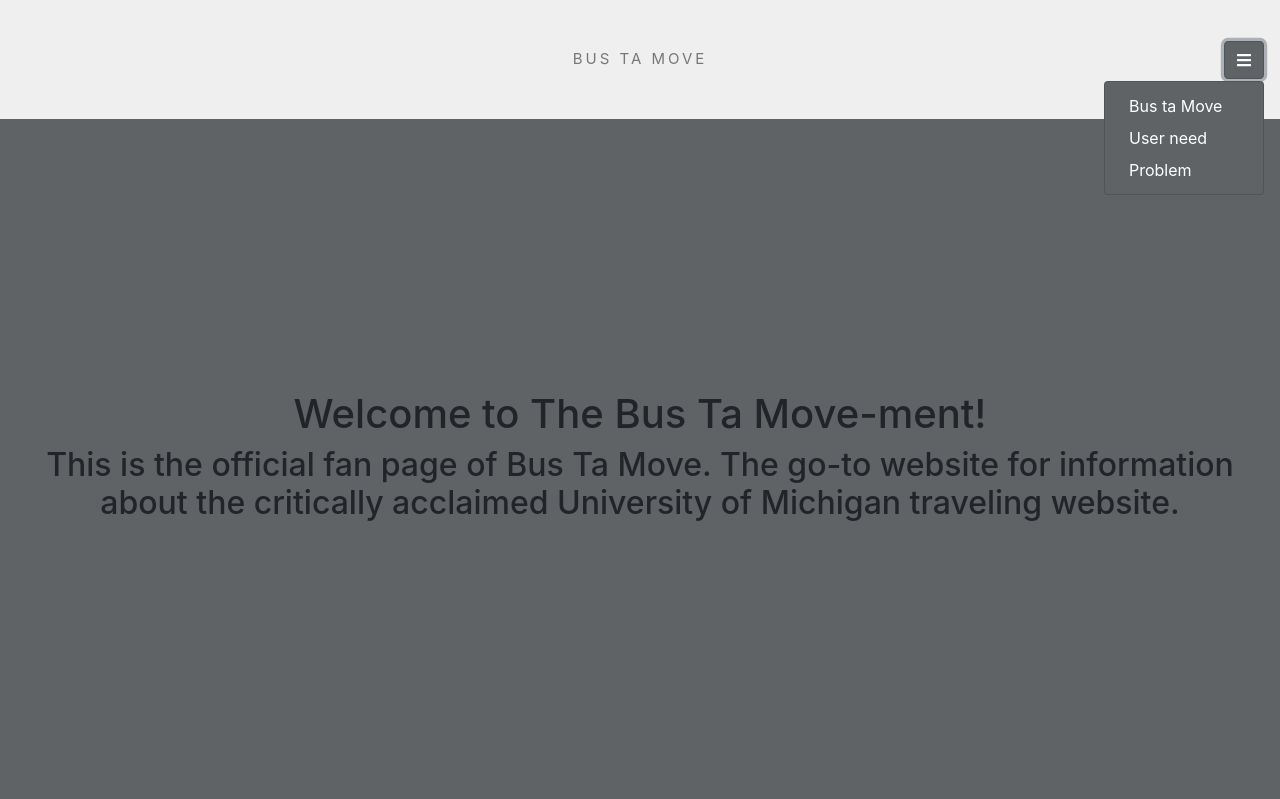
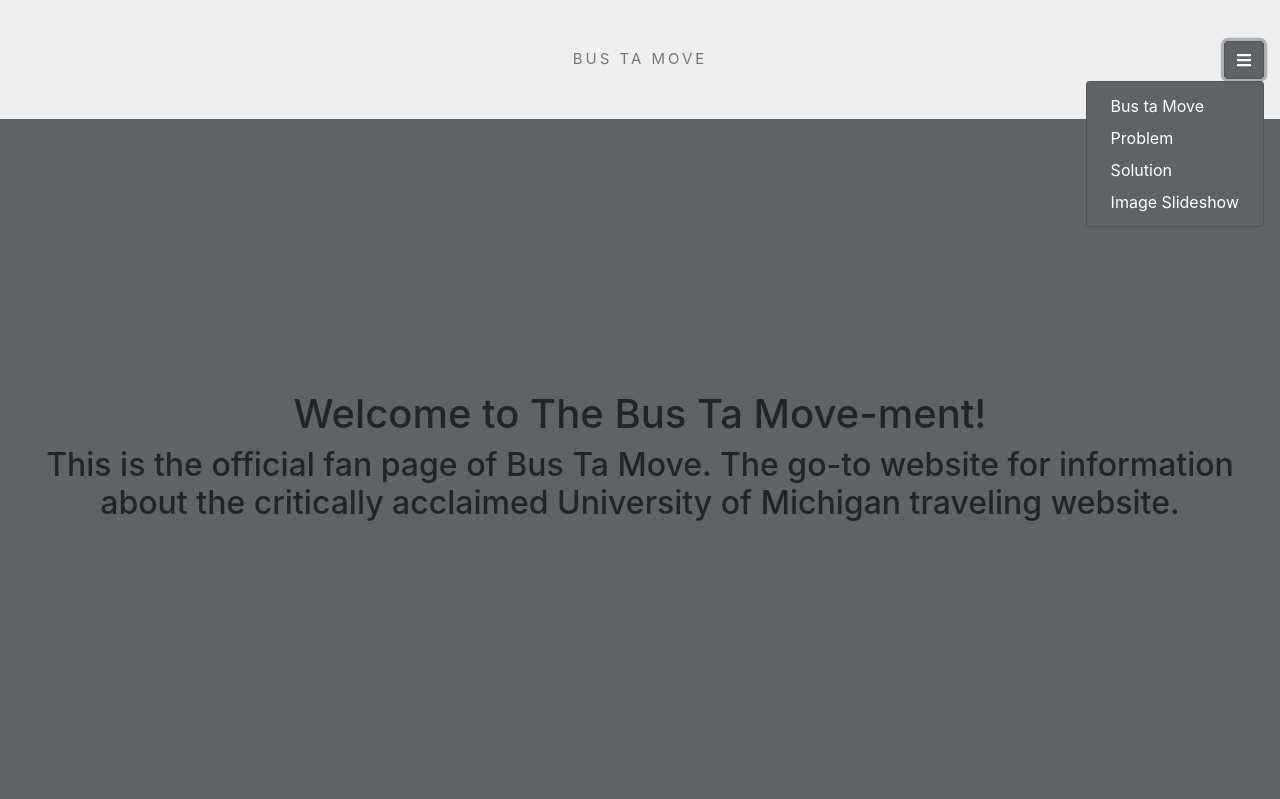
Before and after one commit to juniusmu/whump-website, a Flask app: page / in a window 1280 px wide, after a click that opens the changed part. Shown: the top 799 px of the page. Run offline with Flask 2, Linux system fonts and the light colour scheme; some libraries are stand-ins or nearby versions.

Commit message:
fixed dropdown functionality

```diff
--- a/app/static/index.css
+++ b/app/static/index.css
@@ -37,7 +37,7 @@
     height: 85vh;
     background: #5F6366 !important;
 }
-#software{
+#slideshow{
     /* height: 100vh; */
     /*height: 85vh;*/
     height: 78vh;
--- a/app/static/index.js
+++ b/app/static/index.js
@@ -29,9 +29,9 @@
                 console.log("E");
                 endPos = $("#youtube").offset().top;
                 break;
-            case "music-link":
+            case "slideshow-link":
                 console.log("F");
-                endPos = $("#music").offset().top;
+                endPos = $("#slideshow").offset().top;
                 break;
             default:
                 console.log("G");
--- a/app/templates/index.html
+++ b/app/templates/index.html
@@ -25,8 +25,9 @@
             </button>
             <div class="dropdown-menu dropdown-menu-right" aria-labelledby="dropdownMenuButton">
                 <a class="dropdown-item" id="loading-page-link" href="#">Bus ta Move</a>
-                <a class="dropdown-item" id="about-me-link" href="#">User need</a>
-                <a class="dropdown-item" id="resume-link" href="#">Problem</a>
+                <a class="dropdown-item" id="about-me-link" href="#">Problem</a>
+                <a class="dropdown-item" id="resume-link" href="#">Solution</a>
+                <a class="dropdown-item" id="slideshow-link" href="#">Image Slideshow</a>
             </div>
         </div>
     </nav>
@@ -83,7 +84,7 @@
     </div>
     <!-- software -->
     <!-- d-block w-100 -->
-    <div class="container-fluid align-middle align-center" id="software">
+    <div class="container-fluid align-middle align-center" id="slideshow">
         <div class="row h-100 carousel-row  justify-content-center">
             <div class="col align-self-center h-100">
                 <div id="carouselExampleControls" class="carousel slide h-100 " data-ride="carousel">
```
